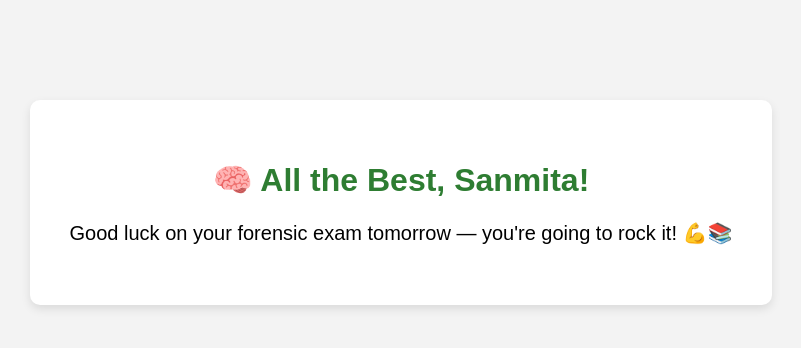
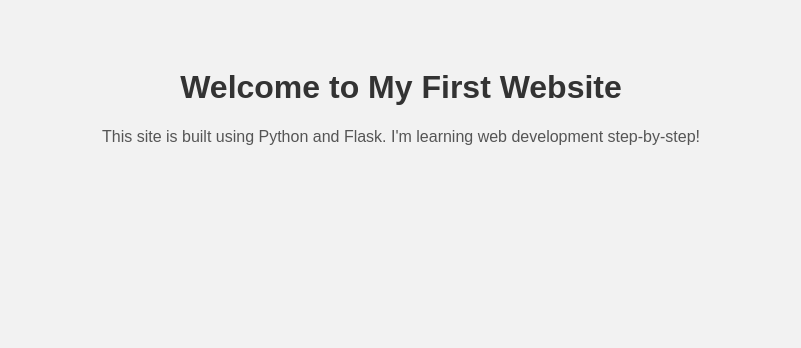
Before and after one commit to ursMohanReddy/MyWebsiteProject, a Flask app: page / in a window 1280 px wide. Shown: the top 348 px of the page, without its empty margins (239-1040 px from the left). Run offline with Flask 3, Linux system fonts and the light colour scheme.

Commit message:
Updated index.html and added style.css

```diff
--- /dev/null
+++ b/static/style.css
@@ -0,0 +1,12 @@
+body {
+    background-color: #f2f2f2;
+    font-family: Arial, sans-serif;
+    text-align: center;
+    padding: 40px;
+  }
+  h1 {
+    color: #333;
+  }
+  p {
+    color: #555;
+  }
--- a/templates/index.html
+++ b/templates/index.html
@@ -1,33 +1,18 @@
 <!DOCTYPE html>
-<html>
+<html lang="en">
 <head>
-    <title>Good Luck!</title>
-    <style>
-        body {
-            font-family: Arial, sans-serif;
-            text-align: center;
-            margin-top: 100px;
-            background-color: #f3f3f3;
-        }
-        .message {
-            background: white;
-            padding: 40px;
-            display: inline-block;
-            border-radius: 10px;
-            box-shadow: 0 4px 10px rgba(0,0,0,0.1);
-        }
-        h1 {
-            color: #2e7d32;
-        }
-        p {
-            font-size: 20px;
-        }
-    </style>
+    <meta charset="UTF-8">
+    <meta name="viewport" content="width=device-width, initial-scale=1.0">
+    <title>My Website</title>
+
+    <!-- Favicon -->
+    <link rel="icon" href="{{ url_for('static', filename='favicon.ico') }}" type="image/x-icon">
+
+    <!-- Your CSS link -->
+    <link rel="stylesheet" href="{{ url_for('static', filename='style.css') }}">
 </head>
 <body>
-    <div class="message">
-        <h1>🧠 All the Best, Sanmita! </h1>
-        <p>Good luck on your forensic exam tomorrow — you're going to rock it! 💪📚</p>
-    </div>
+    <h1>Welcome to My First Website</h1>
+    <p>This site is built using Python and Flask. I'm learning web development step-by-step!</p>
 </body>
 </html>
```
Also changed, not shown: static/favicon.ico (added).
